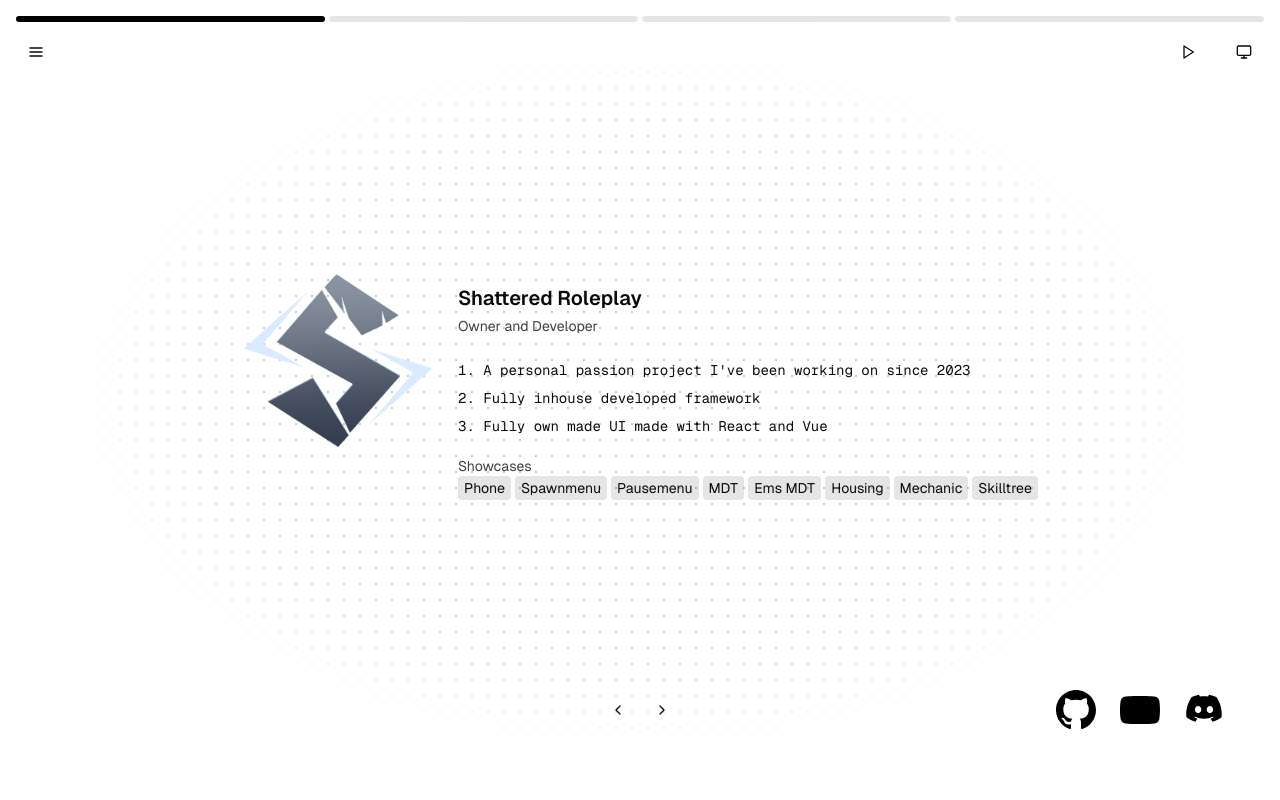
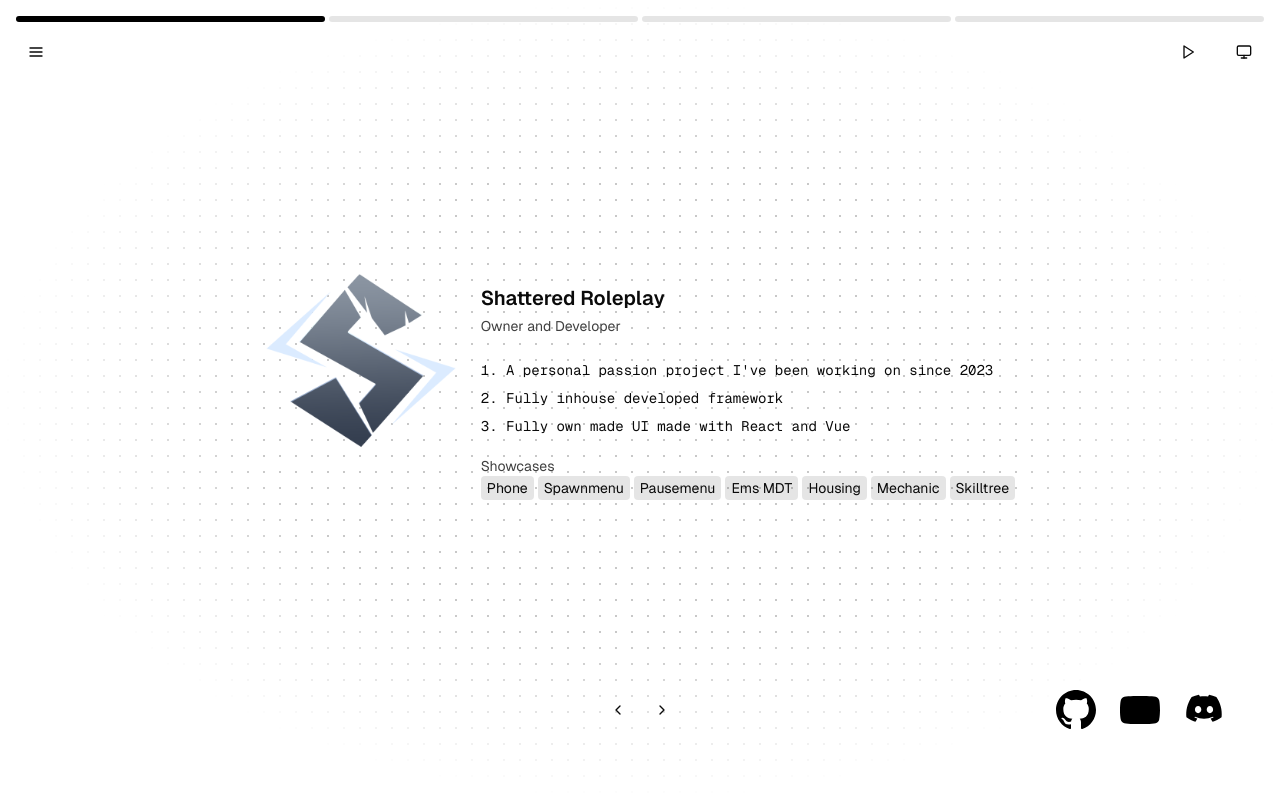
Before and after one commit to ST4LTH/portfolio, a Next.js app: page /shattered in a window 1280 px wide. Built offline with nearby package versions, Linux system fonts and the light colour scheme.

Commit message:
Update page.tsx

```diff
--- a/app/shattered/page.tsx
+++ b/app/shattered/page.tsx
@@ -51,11 +51,11 @@ export default function shattered() {
               Pausemenu
             </p>
           </Link>
-          <Link href="/shattered/mdt">
+{/*           <Link href="/shattered/mdt">
             <p className="cursor-pointer text-sm bg-black/10 hover:bg-black/20 dark:bg-black/30 hover:dark:bg-black/70 rounded w-fit px-1.5 py-0.5">
               MDT
             </p>
-          </Link>
+          </Link> */}
           <Link href="/shattered/ems">
             <p className="cursor-pointer text-sm bg-black/10 hover:bg-black/20 dark:bg-black/30 hover:dark:bg-black/70 rounded w-fit px-1.5 py-0.5">
               Ems MDT
```
